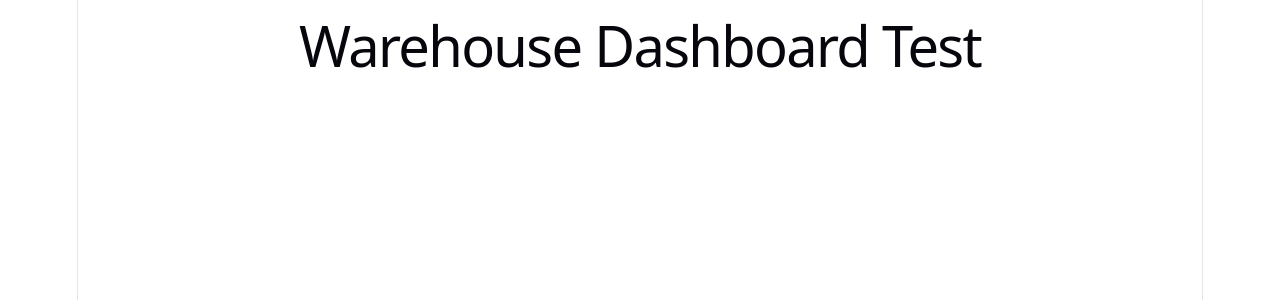
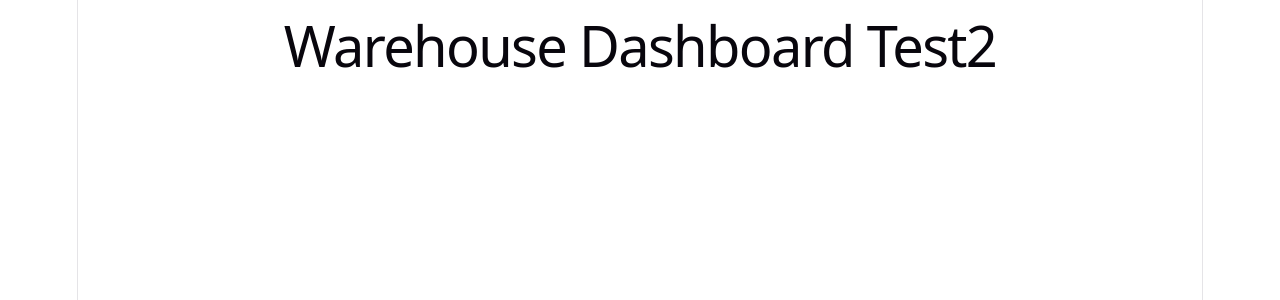
Before and after one commit to rakshitjain277-product/warehouse-project, a React app in the folder frontend/: page / in a window 1280 px wide. Shown: the top 300 px of the page. Built offline with nearby package versions, Linux system fonts and the light colour scheme; the HTML template or start-up script is replaced by a standard one.

Commit message:
initial commit

```diff
--- a/frontend/src/App.jsx
+++ b/frontend/src/App.jsx
@@ -1,7 +1,7 @@
 function App() {
   return (
     <div>
-      <h1>Warehouse Dashboard Test</h1>
+      <h1>Warehouse Dashboard Test2</h1>
     </div>
   )
 }
```
Also changed, not shown: 1 other file (tests, documents, lock files or other folders).
